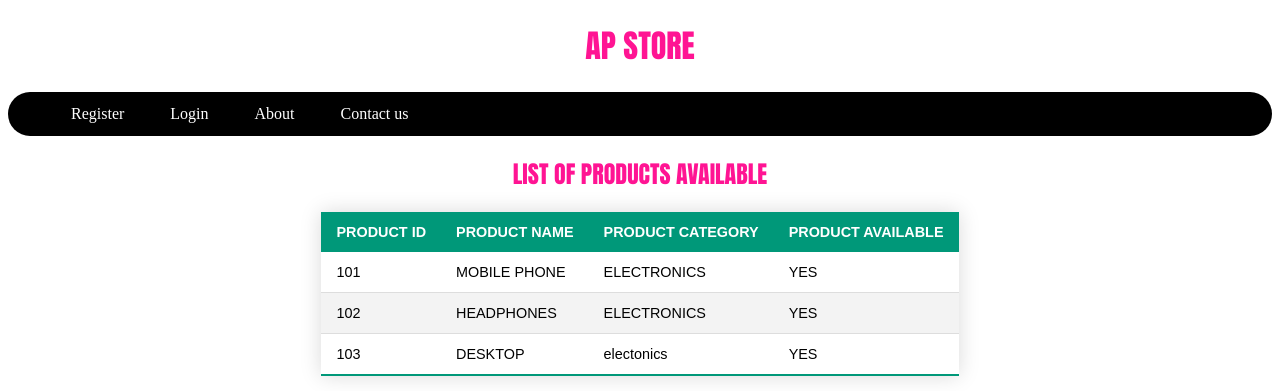
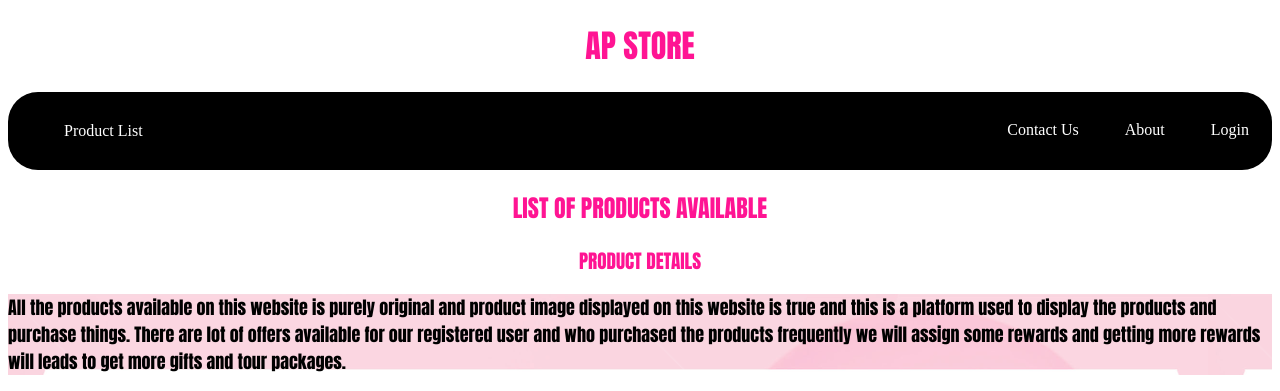
Before and after one commit to arunprakashnka/HTML_CSS, a plain HTML site: page department_store/HOMEPAGE/index.html in a window 1280 px wide. Shown: the top 391 px of the page. Drawn offline with Linux system fonts and the light colour scheme; files that its build step writes are made by us from their sources; files whose address does not match are found by name.

Commit message:
PRODUCT-CATEGORY PAGE CREATED

```diff
--- a/department_store/HOMEPAGE/index.html
+++ b/department_store/HOMEPAGE/index.html
@@ -15,10 +15,19 @@
             <h1>AP STORE</h1>
             <nav class="navbar">
                 <ul>
-                    <li><a href="/home/arunnagappan/Desktop/HTML/department_store/registration/index.html">Register</a></li>
-                    <li><a href="/home/arunnagappan/Desktop/HTML/department_store/login/index.html">Login</a></li>
-                    <li><a href="#about_us">About</a></li>
-                    <li><a href="#contact_us">Contact us</a></li>
+                    <li id="right"><a href="/home/arunnagappan/Desktop/HTML/department_store/login/index.html">Login</a></li>
+                    <li id="right"><a href="#about_us">About</a></li>
+                    <li id="right"><a href="#contact_us">Contact Us</a></li>
+                    <li>
+                    <div class="dropdown">
+                        <button class="drop_button">Product List</button>
+                        <div class="drop-down-content">
+                            <a href="#">ELECTRONICS</a>
+                            <a href="#">VEGETABLES</a>
+                            <a href="#">GROCERY</a>
+                        </div>
+                    </div>
+                </li>
                 </ul>
             </nav>
         </header>
@@ -28,37 +37,8 @@
                 <h2>LIST OF PRODUCTS AVAILABLE</h2>
             </header>
         </div>
-        <div class="product_list_table">
-            <table>
-                <thead>
-                    <tr>
-                        <th>PRODUCT ID</th>
-                        <th>PRODUCT NAME</th>
-                        <th>PRODUCT CATEGORY</th>
-                        <th>PRODUCT AVAILABLE</th>
-                    </tr>
-                </thead>
-                <tbody>
-                    <tr>
-                        <td>101</td>
-                        <td>MOBILE PHONE</td>
-                        <td>ELECTRONICS</td>
-                        <td>YES</td>
-                    </tr>
-                    <tr>
-                        <td>102</td>
-                        <td>HEADPHONES</td>
-                        <td>ELECTRONICS</td>
-                        <td>YES</td>
-                    </tr>
-                    <tr>
-                        <td>103</td>
-                        <td>DESKTOP</td>
-                        <td>electonics</td>
-                        <td>YES</td>
-                    </tr>
-                </tbody>
-            </table>
+        <div class="product_category">
+
         </div>
         <div class="product_details">
             <header>
--- a/department_store/HOMEPAGE/stylesheet.css
+++ b/department_store/HOMEPAGE/stylesheet.css
@@ -13,17 +13,60 @@
 .navbar{
     background-color: black;
     border-radius: 30px;
+    overflow: hidden;
 
 }
 .navbar ul{
     overflow: auto;
 }
-.navbar li{
-    float:left;
+#right{
+    float:right;
     list-style: none;
     margin: 13px 20px;
 
 }
+.dropdown {
+    float: left;
+    overflow: hidden;
+  }
+
+.dropdown .drop_button{
+    font-size: 16px;
+    border: none;
+    outline: none;
+    color:white;
+    padding: 14px 16px;
+    background-color: inherit;
+    font-family: inherit;
+    margin: 0;
+}
+.dropdown:hover .drop_button {
+    color: red;
+  }
+.dropdown:hover .drop-down-content{
+    display: block;
+  }
+  .dropdown .drop-down-content a:hover {
+    background-color: #ddd;
+  }
+  .dropdown .drop-down-content a {
+    float: none;
+    color: black;
+    padding: 12px 16px;
+    text-decoration: none;
+    display: block;
+    text-align: left;
+  }
+  .dropdown .drop-down-content {
+    display: none;
+    position: absolute;
+    background-color: #f9f9f9;
+    min-width: 160px;
+    box-shadow: 0px 8px 16px 0px rgba(0,0,0,0.2);
+    z-index: 1;
+  }
+
+
 .navbar li a{
     padding: 3px 3px;
     text-decoration:none;
```
Also changed, not shown: department_store/product_category/electronics/index.html (added, +14 -0 lines), department_store/product_category/electronics/assert/images/heater-1.jpg (added), department_store/product_category/electronics/assert/images/ion-box-1.jpg (added), department_store/product_category/electronics/assert/images/laptop-1.jpg (added), department_store/product_category/electronics/assert/images/samsung-1.jpg (added), department_store/product_category/electronics/assert/images/smart-tv-1.jpg (added), department_store/product_category/electronics/stylesheet.css (added).
